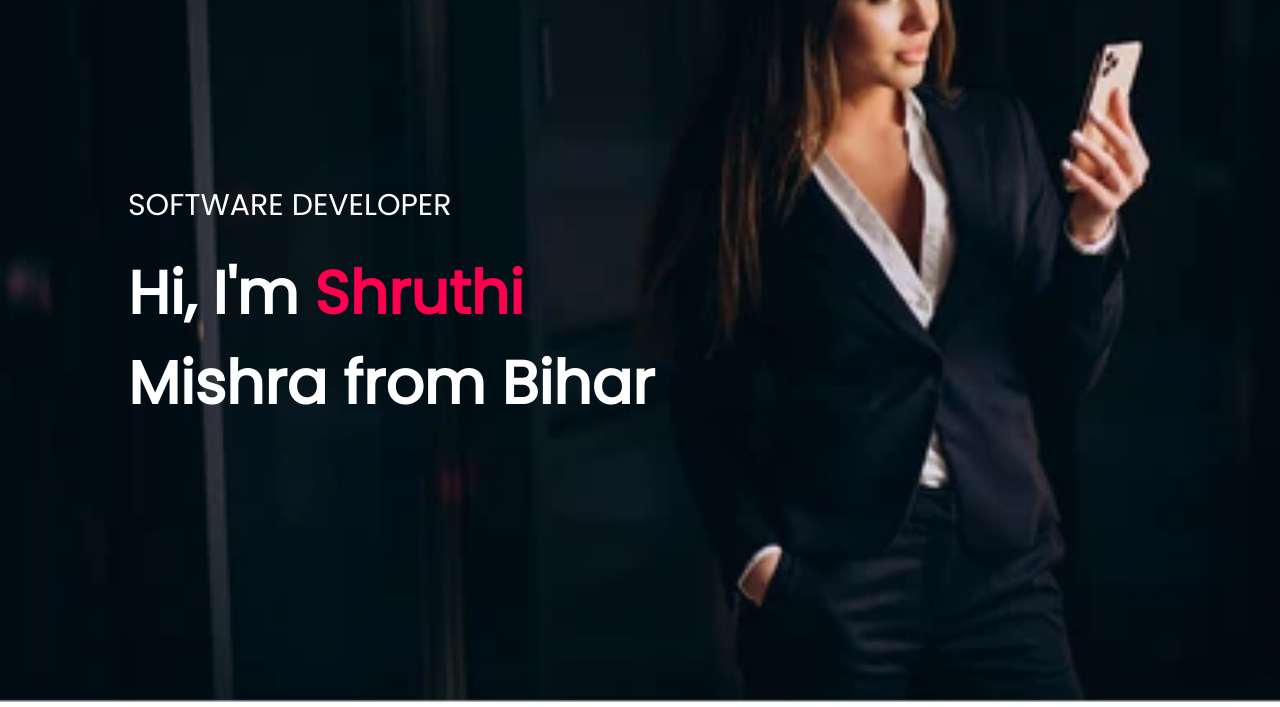
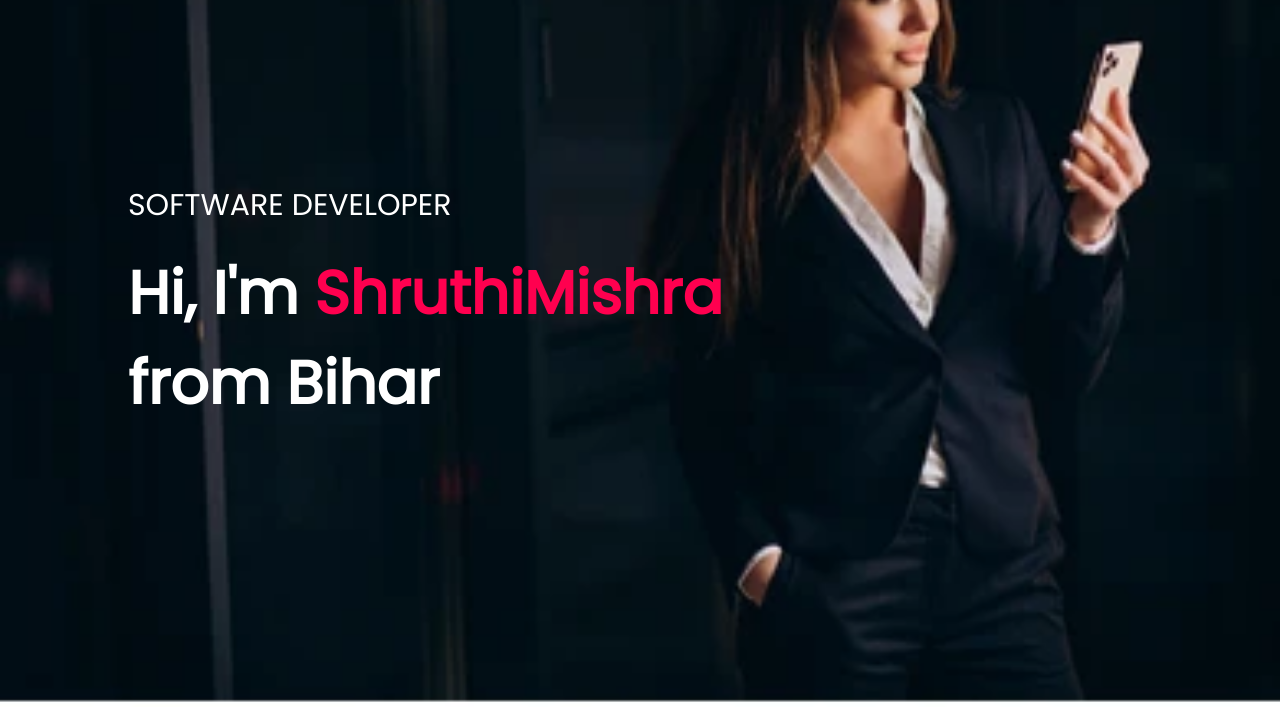
Before and after one commit to mohammed-ajmal7/portfolio1, a plain HTML site: page index.html in a window 1280 px wide. Shown: the part 93-800 px from the top of the page. Drawn offline with Linux system fonts and the light colour scheme.

Commit message:
Update index.html

```diff
--- a/index.html
+++ b/index.html
@@ -26,7 +26,7 @@
         </nav>
         <div class="header-text">
           <p>SOFTWARE DEVELOPER</p>
-          <h1>Hi, I'm <span>Shruthi</span><br>Mishra from Bihar</h1>
+          <h1>Hi, I'm <span>ShruthiMishra</span> <br>from Bihar</h1>
         </div>
       </div>
     </div>
```
